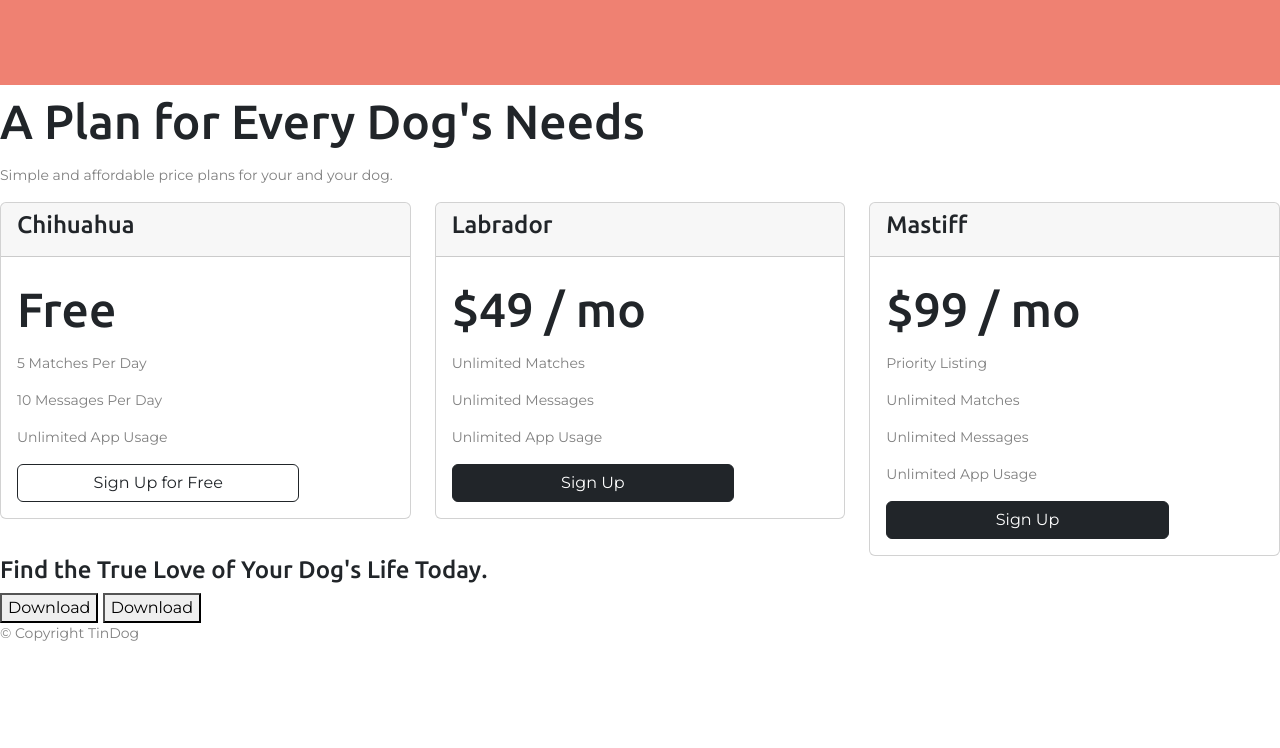
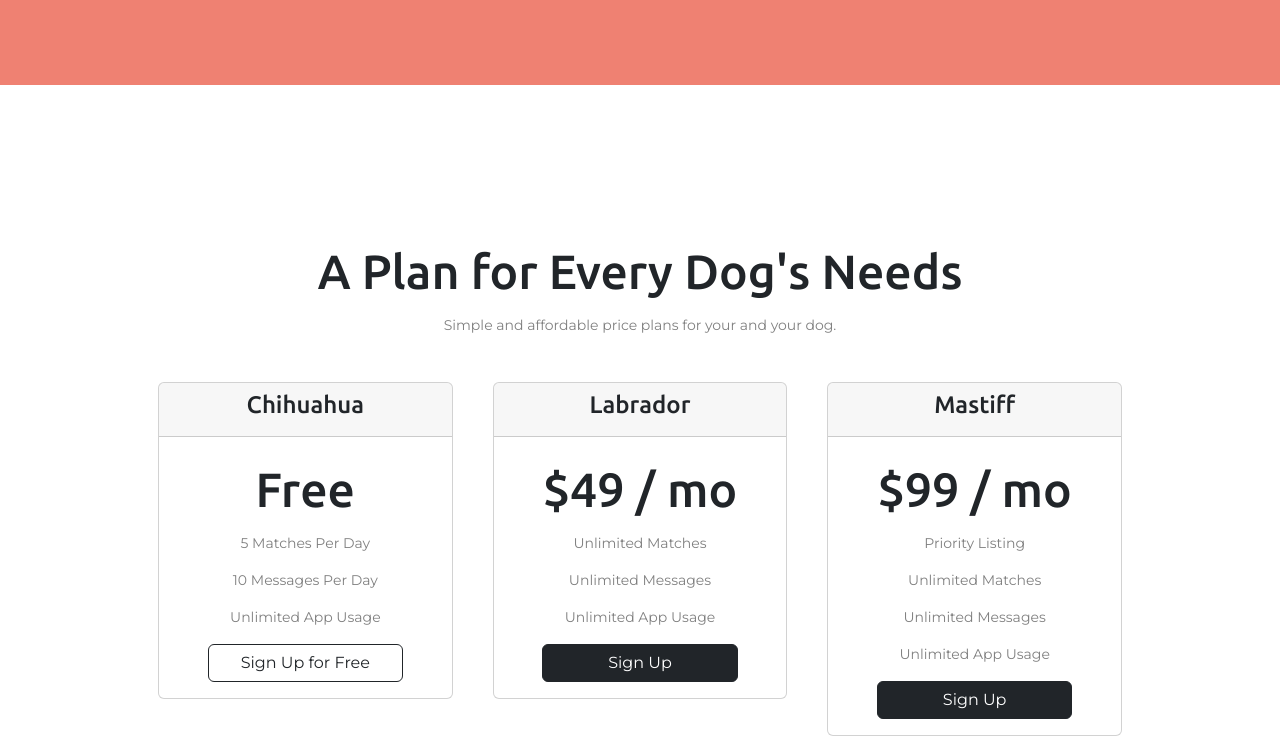
Before and after one commit to Nifemiasaolu/Tindog, a plain HTML site: page TinDog-Start-master/index.html in a window 1280 px wide. Shown: the part 1832-2580 px from the top of the page. Before the commit the page ends 2492 px from the top, so only its background shows below. Drawn offline with nearby package versions, Linux system fonts and the light colour scheme.

Commit message:
Styled new designs

```diff
--- a/TinDog-Start-master/css/styles.css
+++ b/TinDog-Start-master/css/styles.css
@@ -112,3 +112,14 @@ p {
     width: 15%;
     margin: 20px 20px 50px;
 }
+
+/* Pricing Section */
+
+#pricing {
+    padding: 150px;
+    text-align: center;
+}
+
+.pricing-column  {
+    padding: 3% 2%;
+}
```
